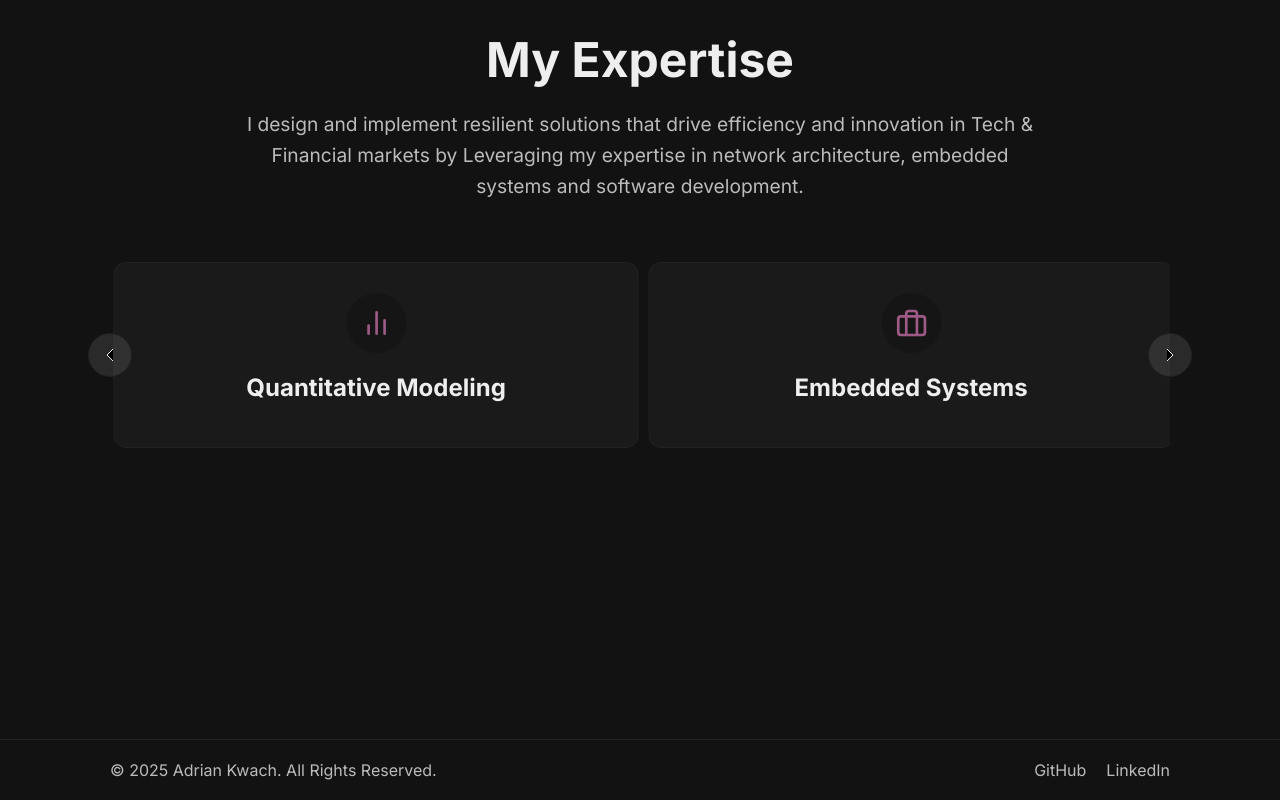
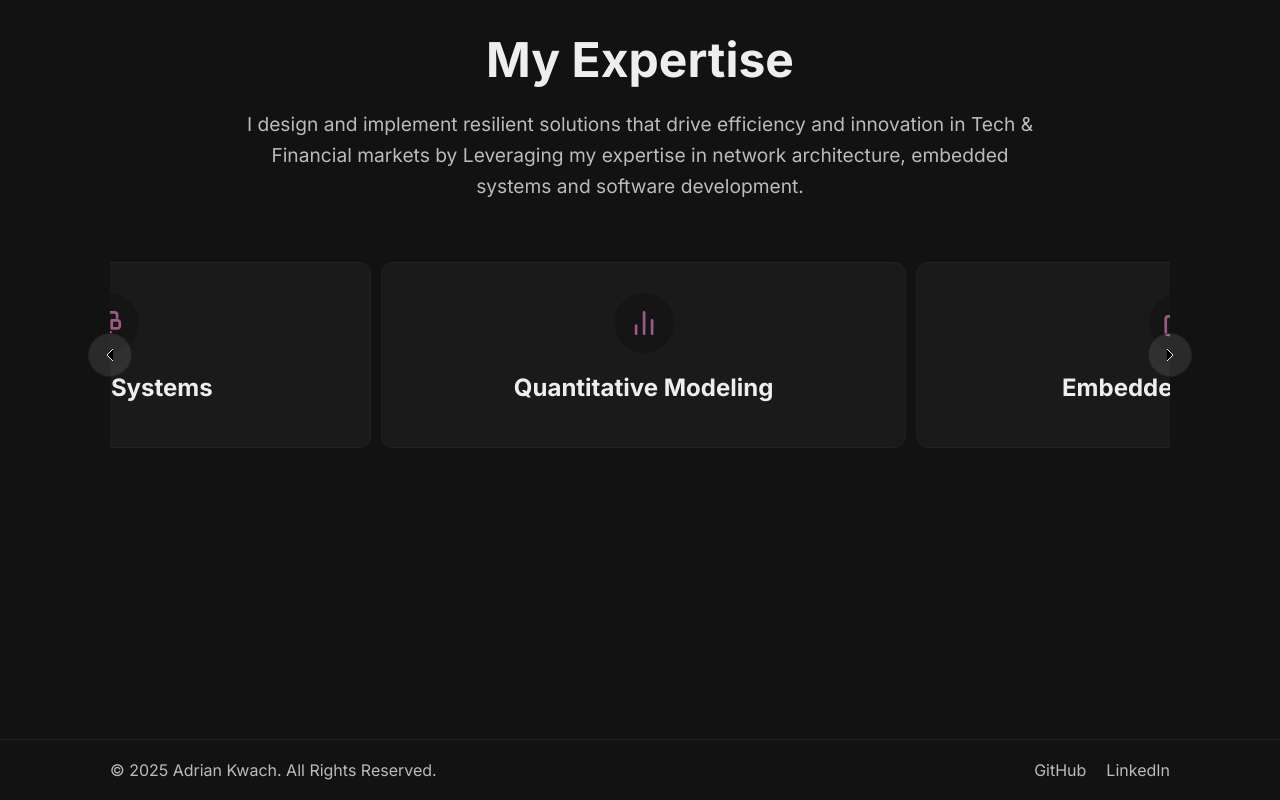
Before and after one commit to AddyKwach/adriankwach.com, a Next.js app: page / in a window 1280 px wide. Shown: the part 1066-1866 px from the top of the page. Built offline with nearby package versions, Linux system fonts and the light colour scheme.

Commit message:
Update ExpertiseSection.js
centered caroussel

```diff
--- a/components/home/ExpertiseSection.js
+++ b/components/home/ExpertiseSection.js
@@ -20,7 +20,7 @@ const expertiseData = [
 ];
 
 const ExpertiseSection = () => {
-  const emblaOptions = { loop: true, align: 'start' };
+  const emblaOptions = { loop: true, align: 'center' };
 
   // We now create the slides with animation props inside the map function
   const slides = expertiseData.map((item, index) => (
```
